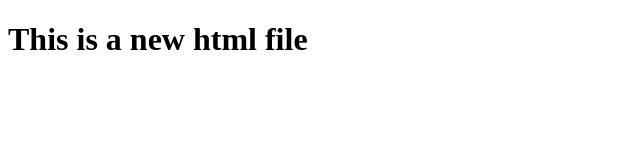
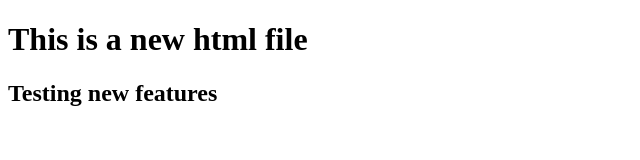
Before and after one commit to Rittik-007/test, a plain HTML site: page feature.html in a window 1280 px wide. Shown: the whole page, without its empty margins (0-640 px from the left). Drawn offline with Linux system fonts and the light colour scheme.

Commit message:
editing feature file

```diff
--- a/feature.html
+++ b/feature.html
@@ -7,5 +7,6 @@
 </head>
 <body>
     <h1>This is a new html file</h1>
+    <h2>Testing new features</h2>
 </body>
 </html>
```
